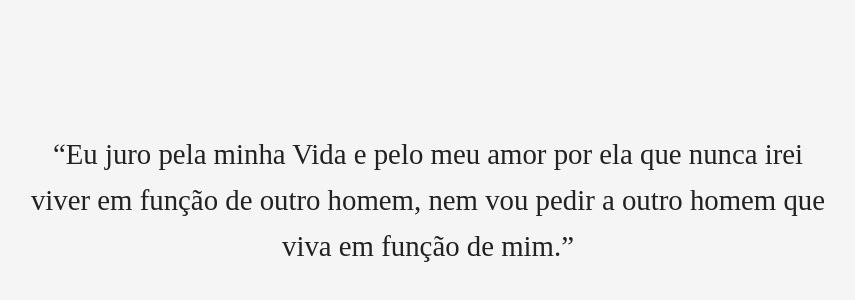
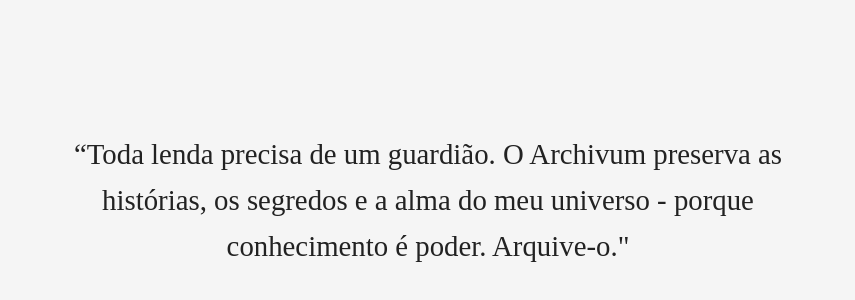
Before and after one commit to VictorFantucci/clone-tabnews, a Next.js app: page / in a window 1280 px wide. Shown: the part 240-540 px from the top of the page, without its empty margins (212-1067 px from the left). Built offline with nearby package versions, Linux system fonts and the light colour scheme.

Commit message:
altera a mensagem de construção do `index.js`

```diff
--- a/pages/index.js
+++ b/pages/index.js
@@ -21,9 +21,9 @@ function Home() {
           lineHeight: 1.6,
         }}
       >
-        “Eu juro pela minha Vida e pelo meu amor por ela que nunca irei viver em
-        função de outro homem, nem vou pedir a outro homem que viva em função de
-        mim.”
+        “Toda lenda precisa de um guardião. O Archivum preserva as histórias, os
+        segredos e a alma do meu universo - porque conhecimento é poder.
+        Arquive-o."
       </h1>
     </main>
   );
```
